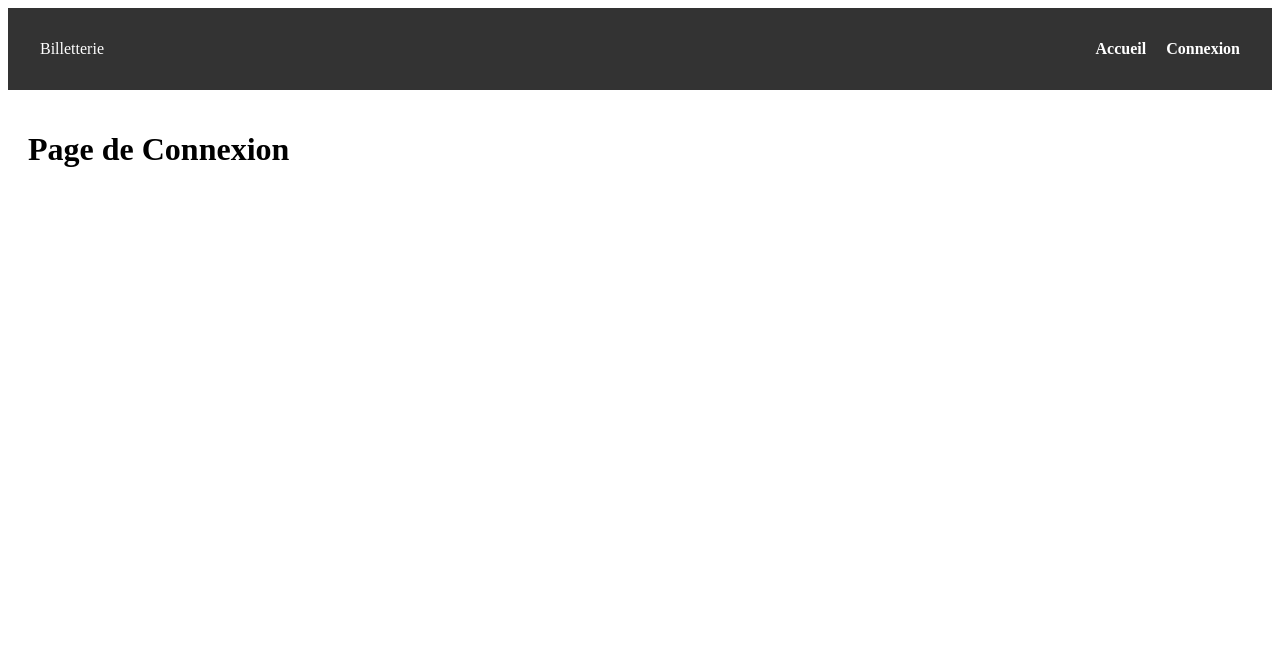
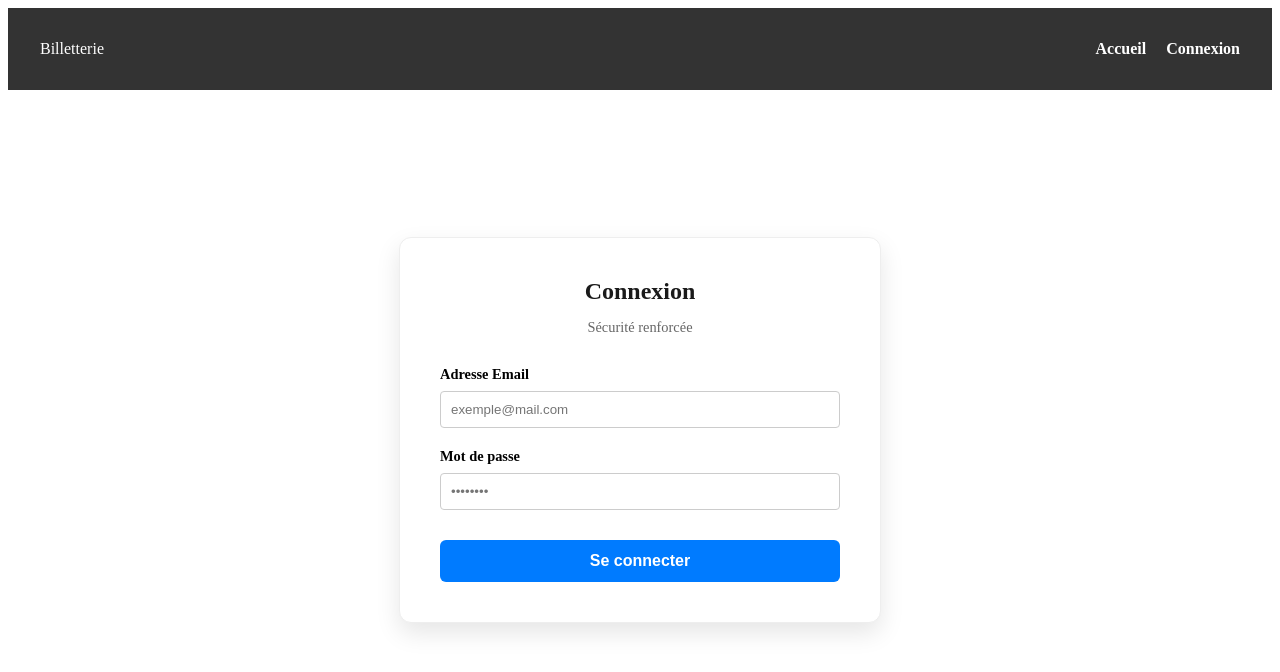
Before and after one commit to Thomas7520/e4a-projet-billetterie, a React (Vite) app: page /login in a window 1280 px wide. Shown: the top 672 px of the page. Built offline with nearby package versions, Linux system fonts and the light colour scheme.

Commit message:
feat: page de connexion avec validation de formulaire

```diff
--- /dev/null
+++ b/src/pages/Login.css
@@ -0,0 +1,66 @@
+.login-container {
+  display: flex;
+  justify-content: center;
+  align-items: center;
+  min-height: 80vh;
+  padding: 20px;
+}
+
+.login-card {
+  background: white;
+  padding: 40px;
+  border-radius: 12px;
+  box-shadow: 0 10px 25px rgba(0,0,0,0.1);
+  width: 100%;
+  max-width: 400px;
+  border: 1px solid #eee;
+}
+
+.login-card h2 {
+  margin-top: 0;
+  margin-bottom: 10px;
+  text-align: center;
+  color: #1a1a1a;
+}
+
+.login-subtitle {
+  text-align: center;
+  color: #666;
+  font-size: 0.9rem;
+  margin-bottom: 30px;
+}
+
+.form-group {
+  margin-bottom: 20px;
+}
+
+.form-group label {
+  display: block;
+  margin-bottom: 8px;
+  font-weight: 600;
+  font-size: 0.9rem;
+}
+
+.error-message {
+  color: #d9534f;
+  font-size: 0.8rem;
+  margin-top: 5px;
+  display: block;
+}
+
+.btn-login {
+  width: 100%;
+  padding: 12px;
+  background-color: #007bff;
+  color: white;
+  border: none;
+  border-radius: 6px;
+  font-size: 1rem;
+  font-weight: bold;
+  cursor: pointer;
+  margin-top: 10px;
+}
+
+.btn-login:hover {
+  background-color: #0056b3;
+}
--- a/src/pages/Login.jsx
+++ b/src/pages/Login.jsx
@@ -1,8 +1,77 @@
+import { useState } from 'react';
+import './Login.css';
+
 function Login() {
+  const [formData, setFormData] = useState({ email: '', password: '' });
+  const [error, setError] = useState('');
+
+  const validateEmail = (email) => {
+    return String(email).toLowerCase().match(/^[^\s@]+@[^\s@]+\.[^\s@]+$/);
+  };
+
+  // Regex pour : 1 Maj, 1 Min, 1 Chiffre, 1 Caractère spécial, min 8 caractères
+  const validatePassword = (password) => {
+    const passwordRegex = /^(?=.*[a-z])(?=.*[A-Z])(?=.*\d)(?=.*[@$!%*?&])[A-Za-z\d@$!%*?&]{8,}$/;
+    return passwordRegex.test(password);
+  };
+
+  const handleSubmit = (e) => {
+    e.preventDefault();
+    setError('');
+
+    // Validation Email
+    if (!validateEmail(formData.email)) {
+      setError('Format d\'email invalide.');
+      return;
+    }
+
+    // Validation Mot de passe
+    if (!validatePassword(formData.password)) {
+      setError('Le mot de passe doit contenir au moins 8 caractères, une majuscule, un chiffre et un caractère spécial (@$!%*?&).');
+      return;
+    }
+
+    alert("Validation réussie ! Connexion en cours...");
+  };
+
   return (
-    <div style={{ padding: '20px' }}>
-      <h1>Page de Connexion</h1>
+    <div className="login-container">
+      <div className="login-card">
+        <h2>Connexion</h2>
+        <p className="login-subtitle">Sécurité renforcée</p>
+
+        <form onSubmit={handleSubmit} noValidate>
+          <div className="form-group">
+            <label>Adresse Email</label>
+            <input
+              type="email"
+              className="input-field"
+              value={formData.email}
+              onChange={(e) => setFormData({...formData, email: e.target.value})}
+              placeholder="exemple@mail.com"
+            />
+          </div>
+
+          <div className="form-group">
+            <label>Mot de passe</label>
+            <input
+              type="password"
+              className="input-field"
+              value={formData.password}
+              onChange={(e) => setFormData({...formData, password: e.target.value})}
+              placeholder="••••••••"
+            />
+          </div>
+
+          {error && <div className="error-message" style={{ lineHeight: '1.4' }}>{error}</div>}
+
+          <button type="submit" className="btn-login">
+            Se connecter
+          </button>
+        </form>
+      </div>
     </div>
   );
 }
+
 export default Login;
```
